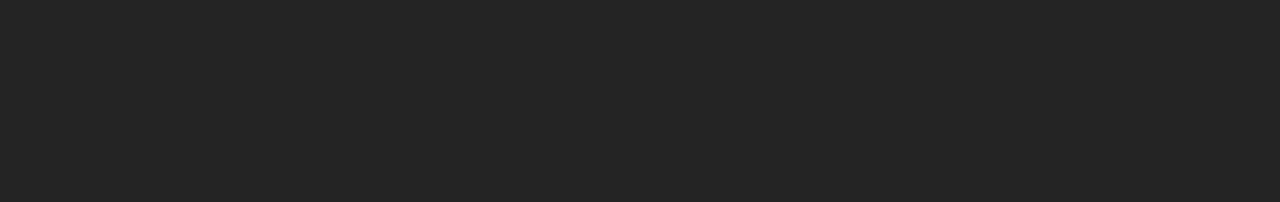
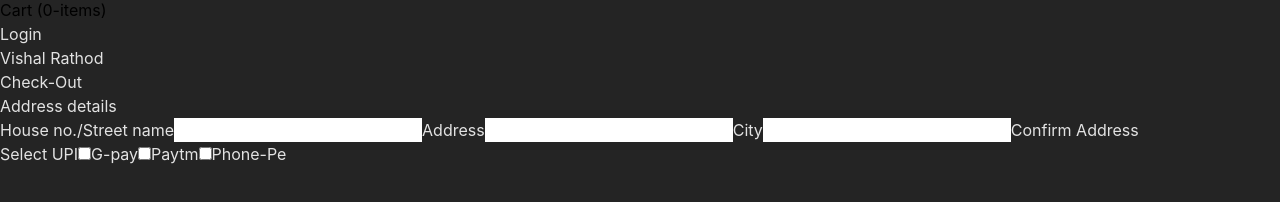
Before and after one commit to Vishal-080/Namaste_swiggy, a React (Vite) app: page /checkout in a window 1280 px wide. Before the commit this address had no page. Shown: the part 422-624 px from the top of the page. Built offline with nearby package versions, Linux system fonts and the light colour scheme.

Commit message:
Checkout page created

```diff
--- a/src/Components/CartTotal.jsx
+++ b/src/Components/CartTotal.jsx
@@ -1,4 +1,5 @@
 import React from "react";
+import { Link } from "react-router-dom";
 
 const CartTotal = ({ total }) => {
   return (
@@ -8,7 +9,7 @@
         <p className="mt-4">Rs. {total} ₹</p>
       </div>
       <button className="px-4 py-2 rounded-lg bg-green-500 text-white font-medium cursor-pointer hover:bg-green-600">
-        Pay {total}
+        <Link to ="/checkout">Pay {total}</Link>
       </button>
     </>
   );
--- /dev/null
+++ b/src/Components/Checkout.jsx
@@ -0,0 +1,30 @@
+import React from "react";
+
+const Checkout = () => {
+  return (
+    <div className="">
+        <h1>Check-Out</h1>
+      <div>
+        <h1>Address details</h1>
+        <label htmlFor="house-no">House no./Street name</label>
+        <input type="text" name="house-no"/>
+        <label htmlFor="address">Address</label>
+        <input type="text" name="address" />
+        <label htmlFor="city">City</label>
+        <input type="text" name="city" />
+        <button>Confirm Address</button>
+      </div>
+      <div>
+        <label htmlFor="upi">Select UPI</label>
+        <input type="checkbox" name="gpay" />
+        <label htmlFor="gpay">G-pay</label>
+        <input type="checkbox" name="paytm" />
+        <label htmlFor="paytm">Paytm</label>
+        <input type="checkbox" name="phonepe" />
+        <label htmlFor="phonepe">Phone-Pe</label>
+      </div>
+    </div>
+  );
+};
+
+export default Checkout;
--- a/src/main.jsx
+++ b/src/main.jsx
@@ -8,6 +8,7 @@
 import { createBrowserRouter, RouterProvider } from "react-router-dom";
 import "./index.css";
 import RestaurantMenu from "./Components/RestaurantMenu";
+import Checkout from "./Components/Checkout";
 // import Cart from "./Components/Cart";
 
 const Grocery = lazy(() => import("./Components/Grocery"));
@@ -54,6 +55,9 @@
             <Cart />
           </Suspense>
         ),
+      },{
+        path: "/checkout",
+        element: <Checkout />,
       },
     ],
   },
```
